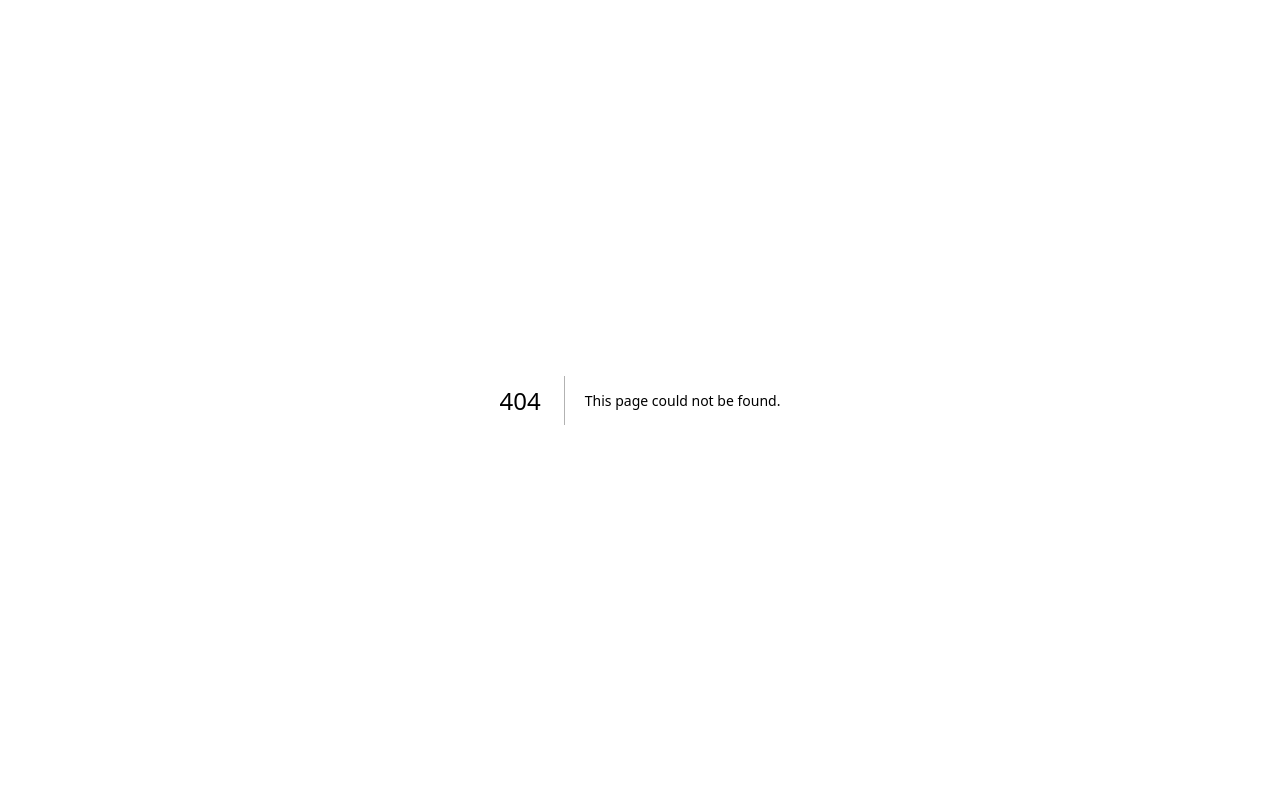
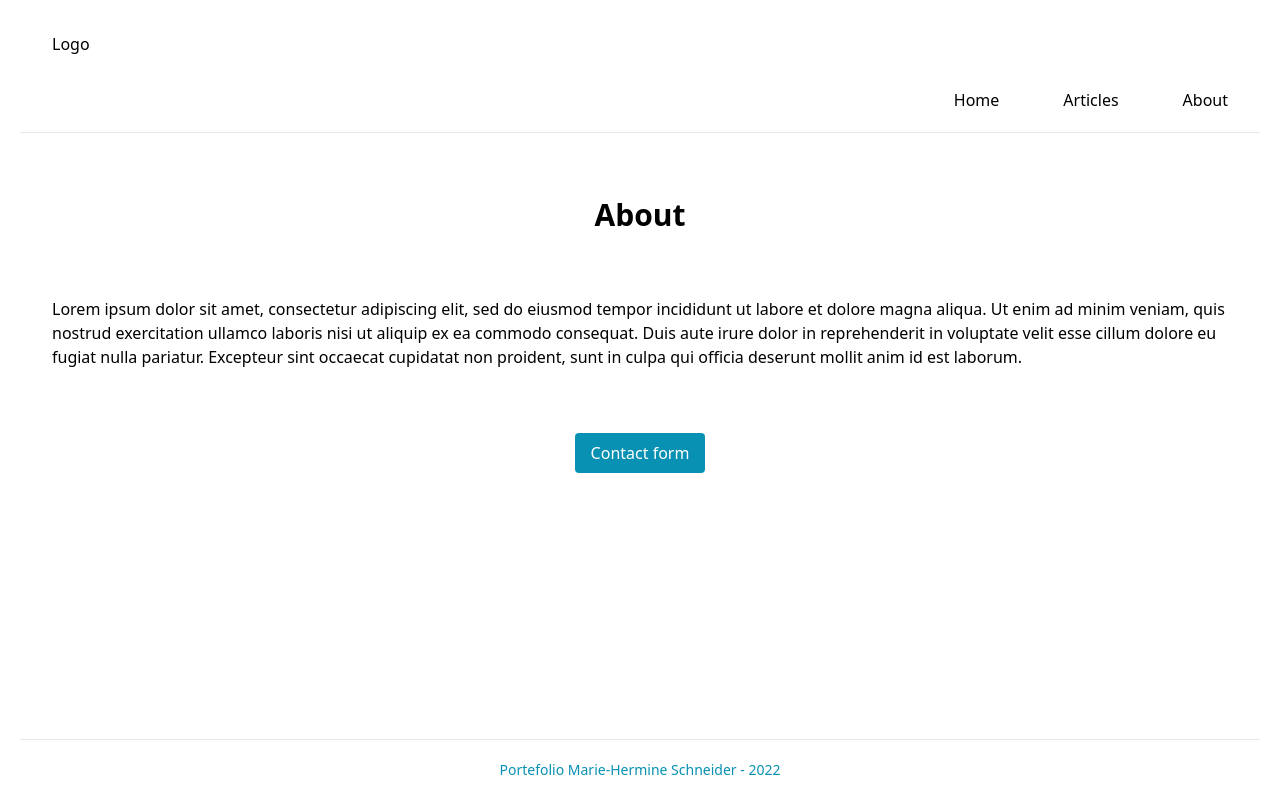
Before and after one commit to aimach/PF_blog, a Next.js app: page /about in a window 1280 px wide. Before the commit this address had no page. Built offline with nearby package versions, Linux system fonts and the light colour scheme.

Commit message:
add layout and some css with tailwind

```diff
--- /dev/null
+++ b/components/Footer.js
@@ -0,0 +1,10 @@
+const Footer = () => {
+  return (
+    <div className="text-cyan-600 text-sm">
+      <div><a href='https://github.com/aimach'>
+        Portefolio Marie-Hermine Schneider - 2022
+      </a></div>
+    </div>);
+}
+
+export default Footer;
--- /dev/null
+++ b/components/Layout.js
@@ -0,0 +1,20 @@
+import Footer from "./Footer";
+import NavBar from "./Navbar"
+
+const Layout = ({ children }) => {
+  return (
+    <div className="mx-5 flex flex-col h-screen">
+      <div className="basis-20">
+        <NavBar />
+      </div>
+      <div className="basis-full">
+        {children}
+      </div>
+      <div className="basis-20 flex justify-center items-center border-t">
+        <Footer />
+      </div>
+    </div>
+  );
+}
+
+export default Layout;
--- /dev/null
+++ b/components/Navbar.js
@@ -0,0 +1,24 @@
+import Link from "next/link";
+
+const NavBar = () => {
+  return (
+    <nav className="">
+      <div className="logo p-8">
+        <h1>Logo</h1>
+      </div>
+      <ul className="flex flex-row justify-end border-b pb-5">
+        <li className="px-8 hover:text-cyan-600">
+          <Link href={'/'}>Home</Link>
+        </li>
+        <li className="px-8 hover:text-cyan-600">
+          <Link href={`/articles`}>Articles</Link>
+        </li>
+        <li className="px-8 hover:text-cyan-600">
+          <Link href={'/about'}>About</Link>
+        </li>
+      </ul>
+    </nav>
+  );
+}
+
+export default NavBar;
--- a/pages/_app.js
+++ b/pages/_app.js
@@ -1,7 +1,12 @@
+import Layout from '../components/Layout'
 import '../styles/globals.css'
 
 function MyApp({ Component, pageProps }) {
-  return <Component {...pageProps} />
+  return (
+    <Layout>
+      <Component {...pageProps} />
+    </Layout>
+  )
 }
 
 export default MyApp
--- /dev/null
+++ b/pages/about.js
@@ -0,0 +1,15 @@
+import Link from "next/link";
+
+const About = () => {
+  return (
+    <div className='flex flex-col items-center my-8'>
+      <h1 className='text-3xl font-bold my-8'>About</h1>
+      <p className='m-8'>Lorem ipsum dolor sit amet, consectetur adipiscing elit, sed do eiusmod tempor incididunt ut labore et dolore magna aliqua. Ut enim ad minim veniam, quis nostrud exercitation ullamco laboris nisi ut aliquip ex ea commodo consequat. Duis aute irure dolor in reprehenderit in voluptate velit esse cillum dolore eu fugiat nulla pariatur. Excepteur sint occaecat cupidatat non proident, sunt in culpa qui officia deserunt mollit anim id est laborum.</p>
+      <Link href='/articles'>
+        <button type='button' className='bg-cyan-600 hover:bg-cyan-700 text-white py-2 px-4 rounded my-8'>Contact form</button>
+      </Link>
+    </div>
+  );
+}
+
+export default About;
--- /dev/null
+++ b/pages/articles/index.js
@@ -0,0 +1,35 @@
+import Link from "next/link";
+
+const Test = ({ posts }) => {
+  return (
+    <>
+      <div className='flex flex-row'>
+        {posts.map((post, key) =>
+          <div key={key} className='flex flex-col rounded-md w-1/5 bg-gradient-to-r from-purple-500 to-pink-500 text-center	m-10'>
+            <img src='https://i.picsum.photos/id/1047/536/354.jpg?hmac=Hqs-Rz08WiLc2elw4gHvY1P-wxDJfmiZ-CSay2BH-1U' alt='random img' className='rounded' />
+            <Link href={`/articles/${post.id}`}>
+              <div>
+                <h1 className="">{post.title}</h1>
+              </div>;
+            </Link>
+          </div>
+        )}
+      </div>
+
+    </>
+
+  )
+}
+
+export default Test;
+
+export async function getStaticProps() {
+  const posts = await fetch('https://jsonplaceholder.typicode.com/posts?_limit=4')
+    .then(response => response.json())
+  // console.log(posts)
+  return {
+    props: {
+      posts
+    }
+  }
+}
--- a/pages/index.js
+++ b/pages/index.js
@@ -1,60 +1,21 @@
-import { clearPreviewData } from 'next/dist/server/api-utils'
 import Head from 'next/head'
-import Image from 'next/image'
-import { useEffect, useState } from 'react'
+import Link from 'next/link'
 import styles from '../styles/Home.module.css'
-import Link from 'next/link'
+
 
 export default function Home({ posts }) {
-  const [count, setCount] = useState(0);
-
-  useEffect(() => {
-    const timer = setInterval(() => setCount(n => n + 1), 1000)
-    return () => {
-      clearInterval(timer)
-    }
-  }, [])
   return (
     <>
       <Head>
         <title>Mon sujet de porte-folio 1</title>
       </Head>
-      <ul>
-        {posts.map((post, key) =>
-          <Link href={`/blog/${post.id}`}>
-            <li key={key}>
-              <h1 className="text-3xl font-bold underline">{post.id} - {post.title}
-              </h1></li>;
-          </Link>
-        )}
-      </ul>
-      <div className='flex flex-row rounded-md w-1/2 min-w-fit bg-gradient-to-r from-purple-500 to-pink-500'>
-        <img src='https://i.picsum.photos/id/1047/536/354.jpg?hmac=Hqs-Rz08WiLc2elw4gHvY1P-wxDJfmiZ-CSay2BH-1U' alt='random img' className='w-1/2 rounded' />
-        <form className='p-8'>
-          <h1 className='text-xl'>Se connecter</h1>
-          <div className='py-8'>
-            <label for='username' className=''>Username</label><br />
-            <input type='text' name='username' id='username' className='rounded bg-slate-100 border-black p-2' />
-          </div>
-          <div className='py-8'>
-            <label for='username' className=''>Password</label><br />
-            <input type='text' name='username' id='username' className='rounded bg-slate-100 border-black p-2' />
-          </div>
-          <button type="submit" className='bg-emerald-400	p-2 rounded text-white font-bold'>Se connecter</button>
-        </form>
+      <div className='flex flex-col items-center my-8'>
+        <h1 className='text-3xl font-bold my-8'>Homepage</h1>
+        <p className='m-8'>Lorem ipsum dolor sit amet, consectetur adipiscing elit, sed do eiusmod tempor incididunt ut labore et dolore magna aliqua. Ut enim ad minim veniam, quis nostrud exercitation ullamco laboris nisi ut aliquip ex ea commodo consequat. Duis aute irure dolor in reprehenderit in voluptate velit esse cillum dolore eu fugiat nulla pariatur. Excepteur sint occaecat cupidatat non proident, sunt in culpa qui officia deserunt mollit anim id est laborum.</p>
+        <Link href='/articles'>
+          <button type='button' className='bg-cyan-600 hover:bg-cyan-700 text-white py-2 px-4 rounded my-8'>See articles</button>
+        </Link>
       </div>
     </>
-
   )
 }
-
-export async function getStaticProps() {
-  const posts = await fetch('https://jsonplaceholder.typicode.com/posts?_limit=4')
-    .then(response => response.json())
-  // console.log(posts)
-  return {
-    props: {
-      posts
-    }
-  }
-}
--- a/styles/globals.css
+++ b/styles/globals.css
@@ -1,31 +1,3 @@
 @tailwind base;
 @tailwind components;
 @tailwind utilities;
-
-html,
-body {
-  padding: 0;
-  margin: 0;
-  font-family: -apple-system, BlinkMacSystemFont, Segoe UI, Roboto, Oxygen,
-    Ubuntu, Cantarell, Fira Sans, Droid Sans, Helvetica Neue, sans-serif;
-}
-
-a {
-  color: inherit;
-  text-decoration: none;
-}
-
-* {
-  box-sizing: border-box;
-}
-
-@media (prefers-color-scheme: dark) {
-  html {
-    color-scheme: dark;
-  }
-
-  body {
-    color: white;
-    background: black;
-  }
-}
--- a/tailwind.config.js
+++ b/tailwind.config.js
@@ -5,7 +5,8 @@ module.exports = {
     "./components/**/*.{js,ts,jsx,tsx}",
   ],
   theme: {
-    extend: {},
+    extend: {
+    },
   },
   plugins: [],
 }
```
Also changed, not shown: pages/articles/[id].js (renamed from pages/blog/[id].js), pages/contact.js (added).
